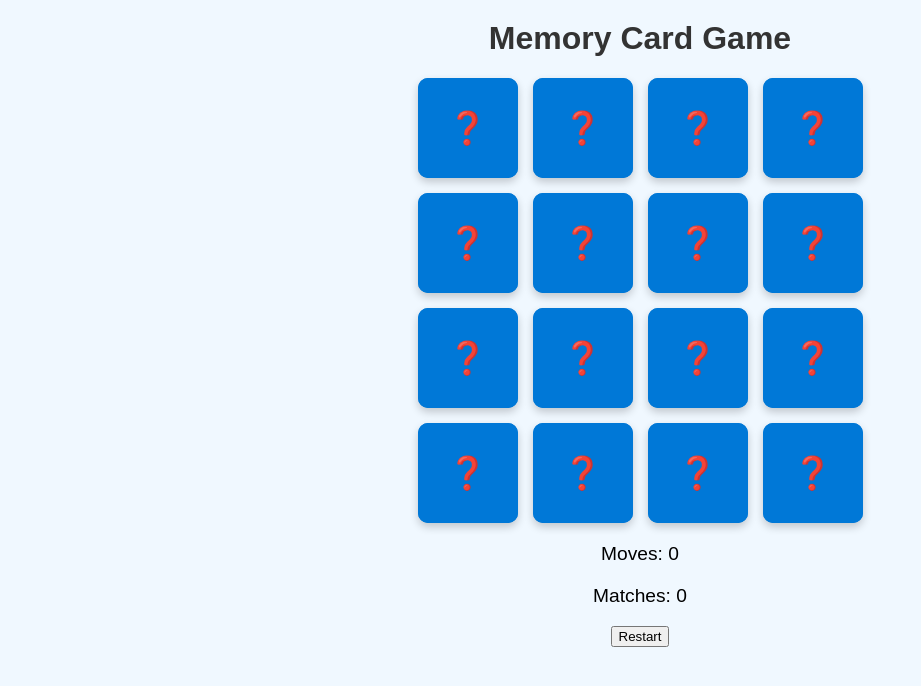
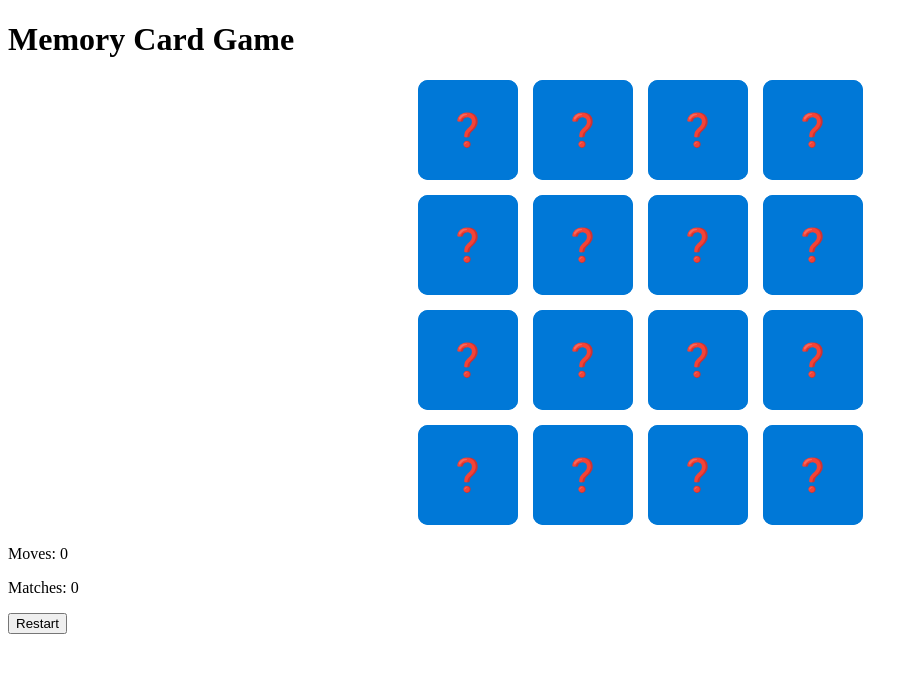
Before and after one commit to adam-t16/ADAMTGAME, a plain HTML site: page index.html in a window 1280 px wide. Shown: the whole page, without its empty margins (0-921 px from the left). Drawn offline with Linux system fonts and the light colour scheme.

Commit message:
Update styles.css

```diff
--- a/styles.css
+++ b/styles.css
@@ -1,19 +1,5 @@
-body {
-    font-family: Arial, sans-serif;
-    text-align: center;
-    background-color: #f0f8ff;
-    margin: 0;
-    padding: 0;
-}
-
-h1 {
-    margin-top: 20px;
-    color: #333;
-}
-
 #game-container {
     display: grid;
-    grid-template-columns: repeat(4, 100px); /* Adjusted for Level 1 */
     gap: 15px;
     justify-content: center;
     margin: 20px auto;
@@ -25,30 +11,19 @@ h1 {
     height: 100px;
     background-color: #0078d7;
     border-radius: 10px;
-    box-shadow: 0 4px 8px rgba(0, 0, 0, 0.2);
-    cursor: pointer;
     display: flex;
     justify-content: center;
     align-items: center;
+    font-size: 2rem;
+    color: white;
+    cursor: pointer;
     position: relative;
     overflow: hidden;
-    transition: transform 0.3s, background-color 0.3s, box-shadow 0.3s;
+    transition: transform 0.3s, background-color 0.3s;
 }
 
-.card:hover {
-    box-shadow: 0 8px 16px rgba(0, 0, 0, 0.3);
-    transform: scale(1.05);
-}
-
-.card.flipped .card-front {
-    transform: translateY(0);
-}
-
-.card.flipped .card-back {
-    transform: translateY(100%);
-}
-
-.card-front, .card-back {
+.card-front,
+.card-back {
     position: absolute;
     top: 0;
     left: 0;
@@ -58,7 +33,6 @@ h1 {
     justify-content: center;
     align-items: center;
     backface-visibility: hidden;
-    transition: transform 0.3s;
 }
 
 .card-front {
@@ -76,14 +50,16 @@ h1 {
     font-size: 2rem;
 }
 
+.card.flipped .card-front {
+    transform: translateY(0);
+}
+
+.card.flipped .card-back {
+    transform: translateY(100%);
+}
+
 .card.matched {
     background-color: #4caf50;
     color: white;
     pointer-events: none;
-    box-shadow: 0 4px 12px rgba(0, 0, 0, 0.3);
 }
-
-#status {
-    margin-top: 20px;
-    font-size: 1.2rem;
-}
```
